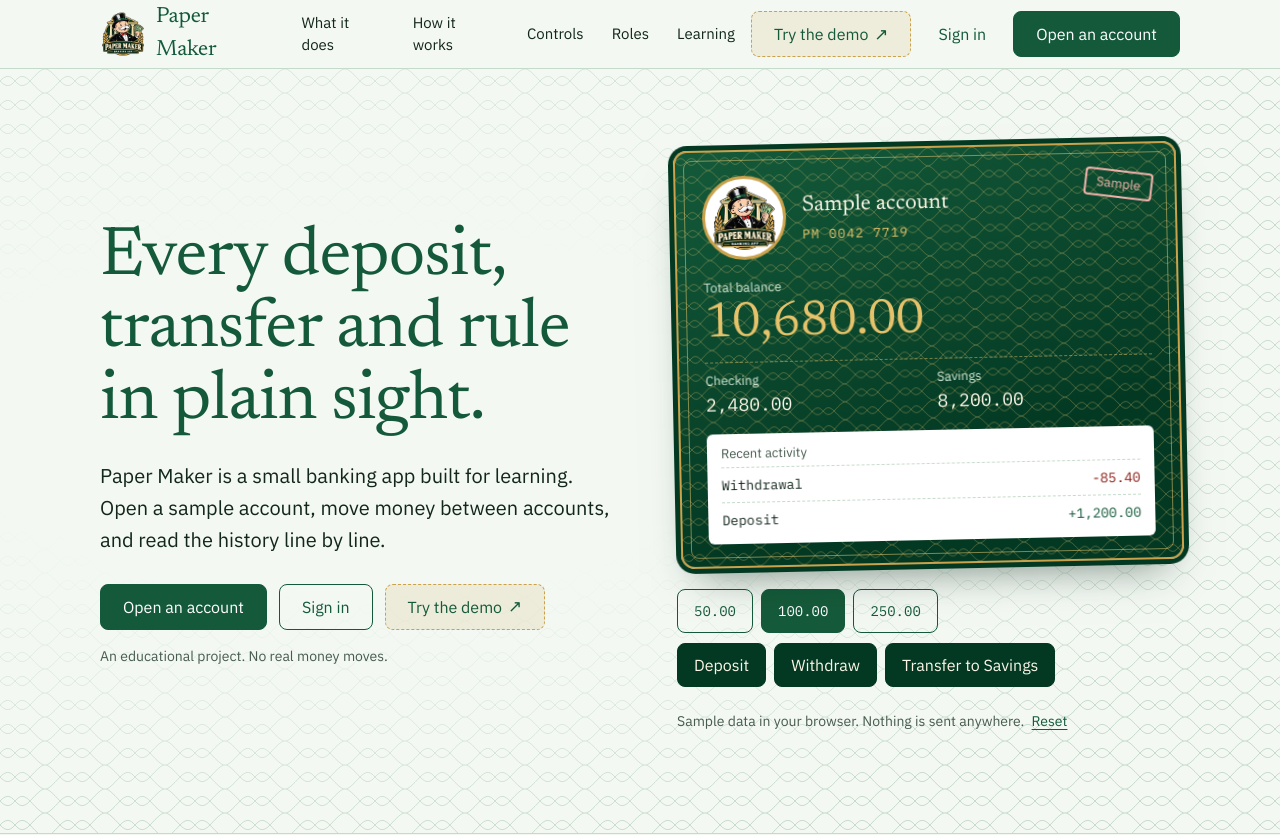
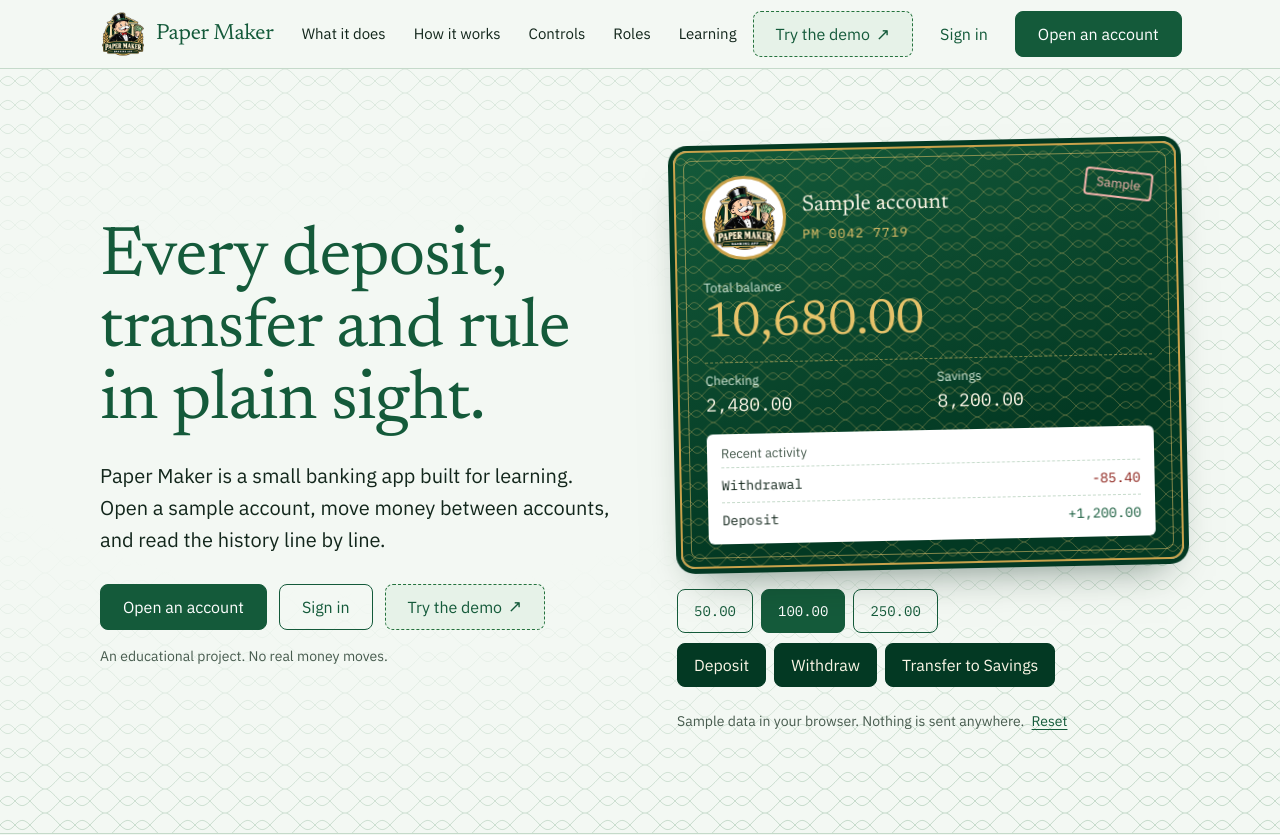
Before and after one commit to RootMoataz/Banking-App, a React (Vite) app in the folder frontend/: page / in a window 1280 px wide. Shown: the top 835 px of the page. Built offline with nearby package versions, Linux system fonts and the light colour scheme; no server answers.

Commit message:
Keep the landing header on one line and switch to the menu button earlier

```diff
--- a/frontend/src/landing.css
+++ b/frontend/src/landing.css
@@ -32,14 +32,15 @@ html:has(.landing) { scroll-behavior: smooth; }
 .landing-btn-solid:hover { background: var(--l-night); border-color: var(--l-night); }
 .landing-btn-line { background: transparent; color: var(--l-navy); border-color: var(--l-navy); }
 .landing-btn-line:hover { background: rgba(36,114,61,.1); }
-.landing-btn-demo { gap: 6px; background: rgba(201,162,75,.14); color: var(--l-navy); border-color: var(--l-gold); border-style: dashed; }
-.landing-btn-demo:hover { background: rgba(201,162,75,.26); }
+.landing-btn-demo { gap: 6px; background: var(--brand-tint); color: var(--l-navy); border-color: var(--brand); border-style: dashed; }
+.landing-btn-demo:hover { background: #d3e9d8; }
 .landing-ext { font-size: 1.05em; line-height: 1; }
 .landing-btn-quiet { color: var(--l-navy); }
 .landing-btn-quiet:hover { background: rgba(36,114,61,.1); }
 
 /* header */
 .landing-header { position: sticky; top: 0; z-index: 40; background: rgba(243,248,243,.96); border-bottom: 1px solid var(--l-rule); backdrop-filter: blur(6px); }
+.landing-header nav a, .landing-header .landing-btn, .landing-brand { white-space: nowrap; }
 .landing-header-row { position: relative; display: flex; align-items: center; justify-content: space-between; gap: 16px; min-height: 68px; }
 .landing-brand { display: inline-flex; align-items: center; gap: 10px; text-decoration: none; color: var(--l-navy); font-family: var(--l-serif); font-weight: 600; font-size: 22px; letter-spacing: -.01em; }
 .landing-brand-mark { display: grid; place-items: center; width: 46px; height: 46px; }
@@ -166,13 +167,16 @@ html:has(.landing) { scroll-behavior: smooth; }
   .landing-hero-copy h1 { max-width: 16ch; }
   .landing-steps li:not(:last-child)::after { right: -12px; }
 }
-@media (max-width: 860px) {
+/* The header has eight items, so it needs the menu button well before the page itself gets narrow. */
+@media (max-width: 1180px) {
   .landing-menu { display: block; }
   .landing-header nav { display: none; position: absolute; left: 0; right: 0; top: 100%; background: var(--l-paper); border-bottom: 1px solid var(--l-rule); padding: 8px clamp(16px, 4vw, 40px) 20px; box-shadow: 0 18px 24px -18px rgba(2,36,20,.4); }
   .landing-header nav[data-open="true"] { display: block; }
   .landing-header nav ul { flex-direction: column; align-items: stretch; gap: 2px; }
   .landing-header nav a { width: 100%; }
   .landing-nav-cta:first-of-type { margin: 10px 0 0; }
+}
+@media (max-width: 860px) {
   .landing-ledger { grid-template-columns: minmax(0, 1fr); }
 }
 @media (max-width: 720px) {
```
